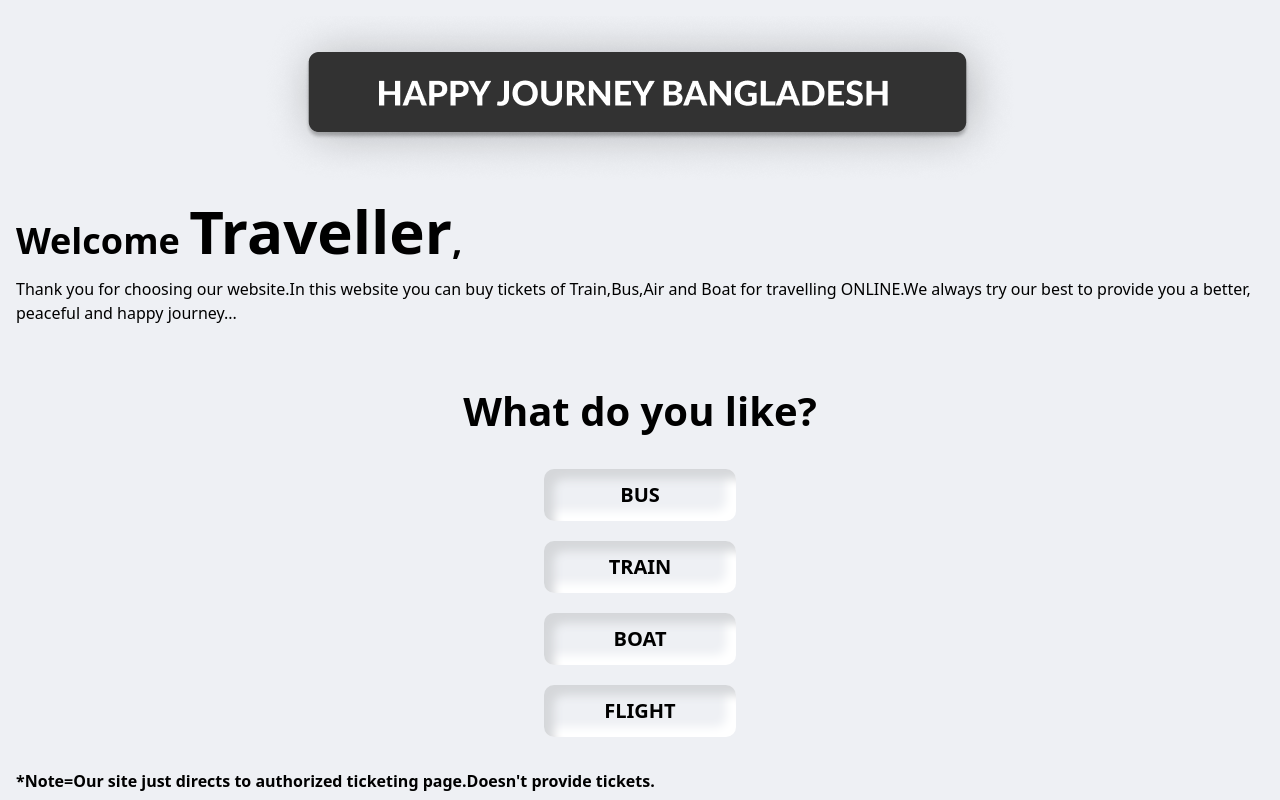
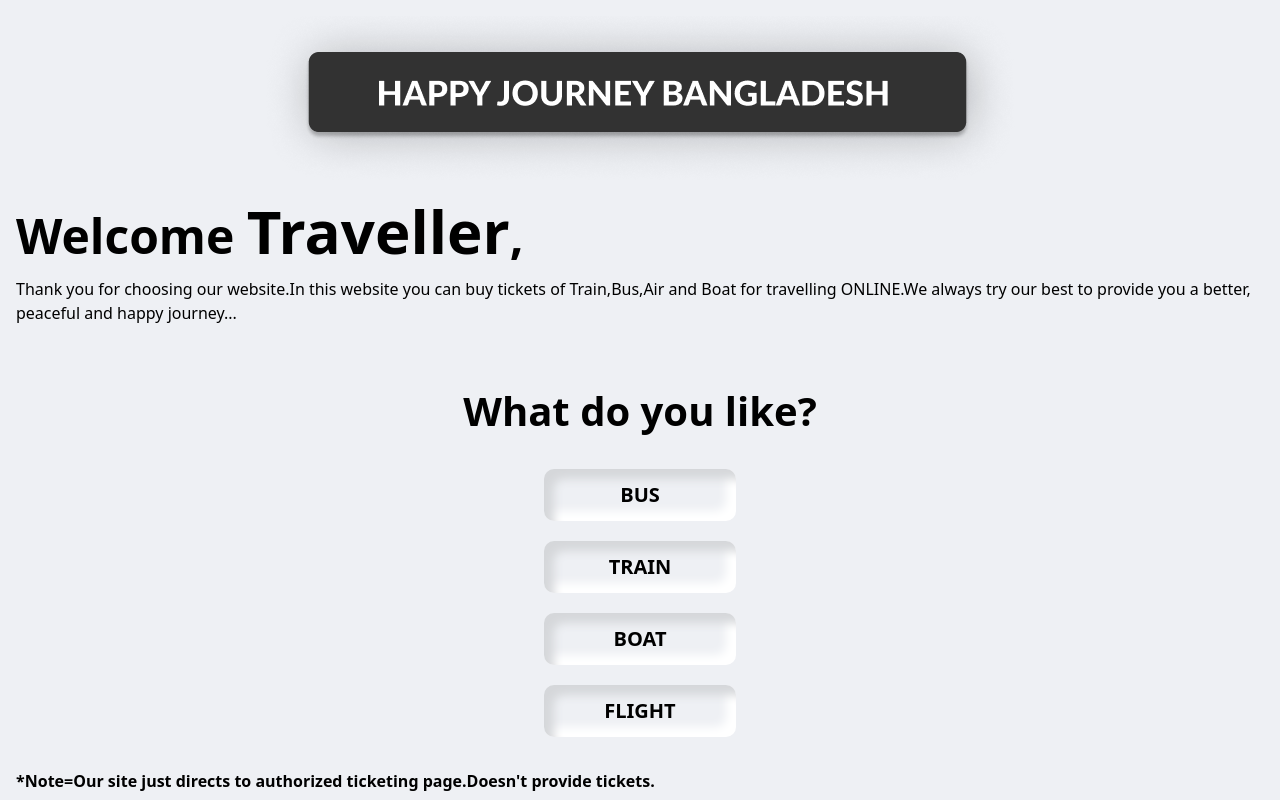
Before and after one commit to sksiamss229943/Traveller, a React (Vite) app: page / in a window 1280 px wide. Shown: the top 800 px of the page. Built offline with nearby package versions, Linux system fonts and the light colour scheme.

Commit message:
Changing heading

```diff
--- a/src/pages/Home/Home.jsx
+++ b/src/pages/Home/Home.jsx
@@ -11,7 +11,7 @@ function Home() {
           <img className="mx-auto" src={header_img} alt="" />
         </div>
         <div className="main">
-          <h1 className="text-4xl font-bold my-4">
+          <h1 className="text-5xl font-bold my-4">
             Welcome <span className="font-extrabold text-6xl">Traveller</span>,
           </h1>
           <h1 className="font-medium">
```
